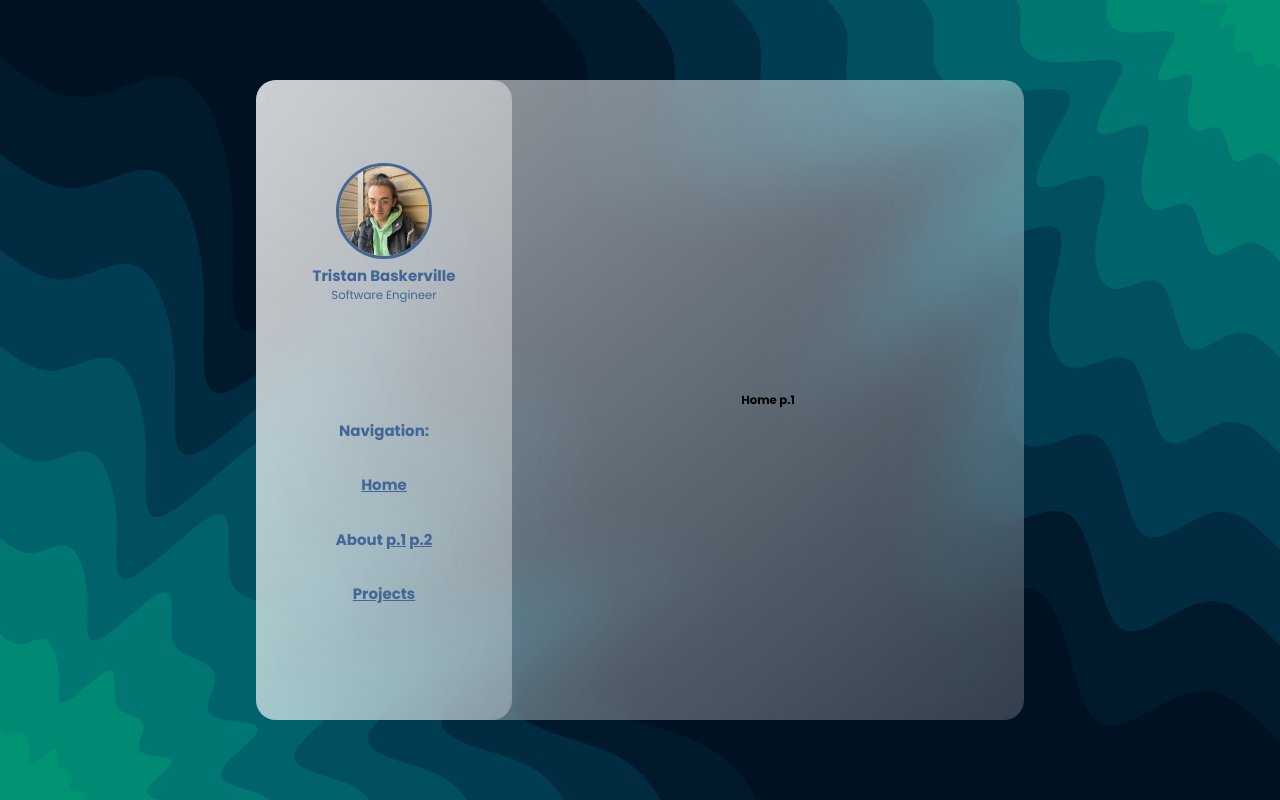
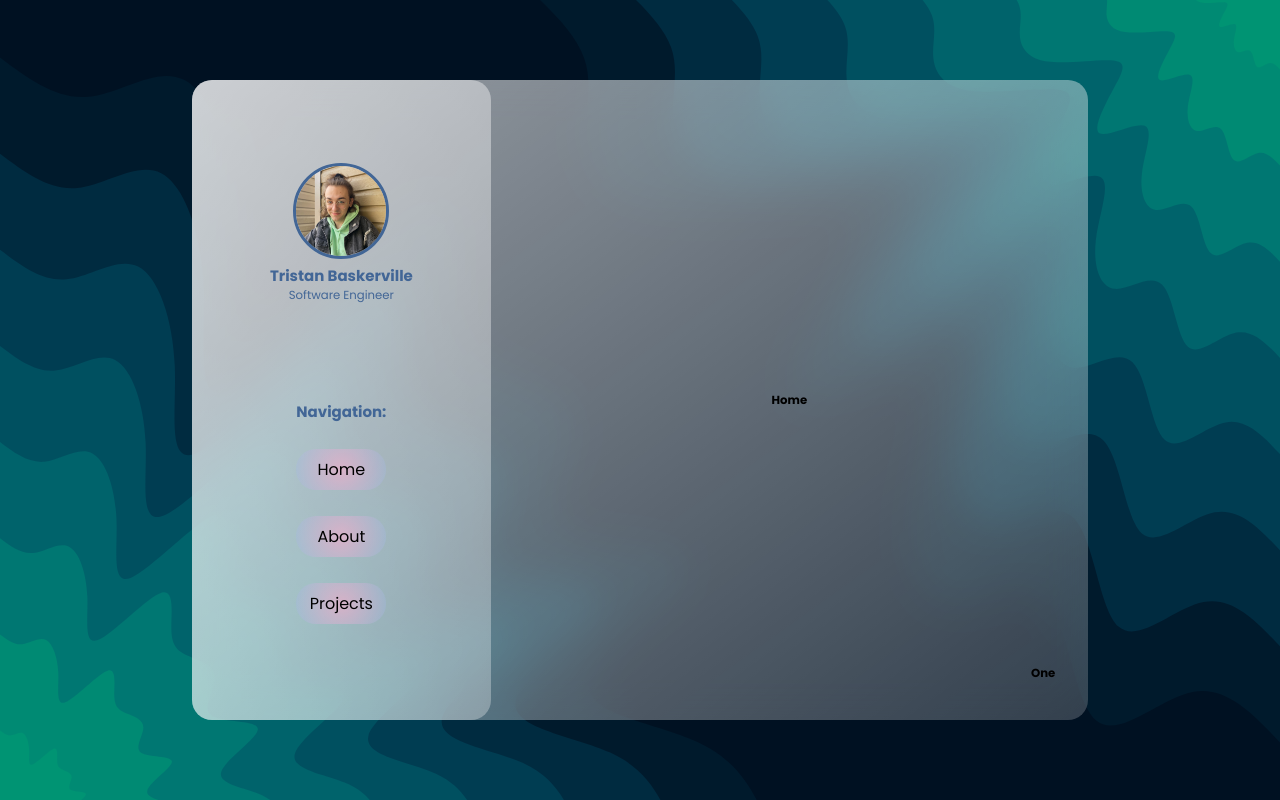
Before and after one commit to triskerville/triskerville.github.io, a plain HTML site: page index.html in a window 1280 px wide. Drawn offline with Linux system fonts and the light colour scheme.

Commit message:
Establish page navigation layout. Add Page Numbers.

```diff
--- a/index.html
+++ b/index.html
@@ -1,15 +1,17 @@
 <!DOCTYPE html>
 <html lang="en">
-
   <head>
-  <meta charset="UTF-8">
-  <meta http-equiv="X-UA-Compatible" content="IE=edge">
-  <meta name="viewport" content="width=device-width, initial-scale=1.0">
+    <meta charset="UTF-8" />
+    <meta http-equiv="X-UA-Compatible" content="IE=edge" />
+    <meta name="viewport" content="width=device-width, initial-scale=1.0" />
     <title>Tristan Baskerville | Landing</title>
-  <link rel="preconnect" href="https://fonts.googleapis.com">
-  <link rel="preconnect" href="https://fonts.gstatic.com" crossorigin>
-  <link href="https://fonts.googleapis.com/css2?family=Poppins:wght@400;500;700&display=swap" rel="stylesheet">
-  <link rel="stylesheet" href="./style.css">
+    <link rel="preconnect" href="https://fonts.googleapis.com" />
+    <link rel="preconnect" href="https://fonts.gstatic.com" crossorigin />
+    <link
+      href="https://fonts.googleapis.com/css2?family=Poppins:wght@400;500;700&display=swap"
+      rel="stylesheet"
+    />
+    <link rel="stylesheet" href="./style.css" />
   </head>
 
   <body>
@@ -17,49 +19,47 @@
       <section class="glass">
         <div class="dashboard solid">
           <div class="profile">
-          <img class="avatar" src="./images/Profile.jpg" alt="Profile">
+            <img class="avatar" src="./images/Profile.jpg" alt="Profile" />
             <h2>Tristan Baskerville</h2>
             <h3>Software Engineer</h3>
           </div>
           <div class="links">
             <h2>Navigation:</h2>
-          <div class="link">
-            <h2>
-              <a href="#home-1">Home</a>
-            </h2>
-          </div>
-          <div class="link">
-            <h2>About
-              <a href="#about-1">p.1</a>
-              <a href="#about-2">p.2</a>
-            </h2>
-          </div>
-          <div class="link">
-            <h2>
-              <a href="#projects-1">Projects</a>
-            </h2>
-          </div>
+            <a class="nav-link" href="#home-1">Home</a>
+            <a class="nav-link" href="#about-1">About</a>
+            <a class="nav-link" href="#projects-1">Projects</a>
           </div>
         </div>
         <div class="content">
-
           <section class="page" id="home-1">
-          <h1>Home p.1</h1>
+            <h1>Home</h1>
+            <footer><h3>One</h3></footer>
           </section>
           <section class="page" id="about-1">
-          <h1>About p.1</h1>
+            <h1>About</h1>
+            <a class="nav-link next" href="#about-2">Next Page</a>
+            <footer><h3>One</h3></footer>
           </section>
           <section class="page" id="about-2">
-          <h1>About p.2</h1>
+            <h1>About</h1>
+            <a class="nav-link prev" href="#about-1">Prev. Page</a>
+            <footer><h3>Two</h3></footer>
           </section>
           <section class="page" id="projects-1">
-          <h1>Projects p.1</h1>
+            <iframe
+              class="solid"
+              width="560"
+              height="315"
+              src="https://www.youtube-nocookie.com/embed/3Qtoe79ojpc"
+              title="YouTube video player"
+              frameborder="0"
+              allow="accelerometer; autoplay; clipboard-write; encrypted-media; gyroscope; picture-in-picture"
+              allowfullscreen
+            ></iframe>
+            <footer><h3>One</h3></footer>
           </section>
-
         </div>
       </section>
     </main>
-
   </body>
-
 </html>
--- a/style.css
+++ b/style.css
@@ -4,33 +4,35 @@
   box-sizing: border-box;
 }
 
-html{
+html {
   font-size: 62.5%;
 }
 
-main{
+main {
   font-family: "Poppins", sans-serif;
   min-height: 100vh;
-  background: url(./images/blob-scene-haikei.svg) no-repeat;
+  background: url(./images/blob-scene-haikei.svg) no-repeat center;
   background-size: cover;
-  background-position: center;
   display: flex;
   align-items: center;
   justify-content: center;
 }
 
-/* hyperlinks have a weird color, so we deactivate the weird color here */
-a, a:visited, a:hover, a:active {
+/* anchors can have weird color, so we deactivate the weird color here */
+/* a,
+a:visited,
+a:hover,
+a:active {
   color: inherit;
-}
+} */
 
 .glass {
   min-height: 80vh;
-  width: 60%;
+  width: 70%;
   background: linear-gradient(
     to right bottom,
-    rgba(255,255,255, 0.6),
-    rgba(255,255,255,0.2)
+    rgba(255, 255, 255, 0.6),
+    rgba(255, 255, 255, 0.2)
   );
   backdrop-filter: blur(2rem);
   border-radius: 2rem;
@@ -41,8 +43,8 @@ a, a:visited, a:hover, a:active {
 .solid {
   background: linear-gradient(
     to right bottom,
-    rgba(255,255,255, 0.5),
-    rgba(255,255,255, 0.3)
+    rgba(255, 255, 255, 0.5),
+    rgba(255, 255, 255, 0.3)
   );
   border-radius: 2rem;
   color: #426696;
@@ -58,11 +60,10 @@ a, a:visited, a:hover, a:active {
   justify-content: space-evenly;
   text-align: center;
 }
-.links {
-  flex: 0.5;
-  display: flex;
-  flex-direction: column;
-  justify-content: space-evenly;
+.profile > .avatar {
+  width: 9.6rem;
+  border-style: solid;
+  border-radius: 50%;
 }
 .profile {
   color: inherit;
@@ -70,10 +71,11 @@ a, a:visited, a:hover, a:active {
 .profile h3 {
   font-weight: normal;
 }
-.avatar {
-  width: 9.6rem;
-  border-style: solid;
-  border-radius: 50%;
+.links {
+  flex: 0.5;
+  display: flex;
+  flex-direction: column;
+  justify-content: space-around;
 }
 
 .content {
@@ -86,8 +88,6 @@ a, a:visited, a:hover, a:active {
   grid-template-rows: repeat(3, 100%);
   grid-template-columns: repeat(2, 100%);
 
-
-
   /* set content to auto hide when overflowing. add nice scroll effect! */
   overflow: hidden;
   scroll-behavior: smooth;
@@ -97,9 +97,68 @@ a, a:visited, a:hover, a:active {
   display: flex;
   align-items: center;
   justify-content: center;
+  /* all children should now move relative to their respective page */
+  position: relative;
+}
+.page > footer {
+  /* position in corner and center page number */
+  position: absolute;
+  bottom: 5%;
+  right: 5%;
+  display: flex;
+  align-items: center;
+  justify-content: center;
+  /* set up size of page number */
+  width: 3rem;
+  height: 3rem;
+  border-radius: 50%;
+}
+
+.nav-link {
+  border-radius: 2rem;
+  cursor: pointer;
+  text-decoration: none;
+  /* font settings */
+  font-family: inherit;
+  font-size: 16px;
+  /* background: linear-gradient(
+    to right bottom,
+    rgba(60, 174, 250, 0.6),
+    rgba(60, 175, 250, 0.2)
+  ); */
+  background: radial-gradient(
+    circle,
+    rgba(238, 174, 202, 0.7) 0%,
+    rgba(148, 187, 233, 0.3) 100%
+  );
+  color: black;
+  min-width: 80px;
+  padding: 8px 10px;
+}
+.nav-link:hover {
+  filter: brightness(70%);
+}
+.nav-link:focus {
+  outline: none;
+  box-shadow: 0 0 0 4px #ced7eb;
+}
+
+/* we specifically want the next buttons to be on the right,
+   and the previous buttons on the left relative to their page */
+.page > .nav-link.next {
+  position: absolute;
+  right: 5%;
+}
+.page > .nav-link.prev {
+  position: absolute;
+  left: 5%;
 }
 
 #about-2 {
   grid-column: 2 / 3;
   grid-row: 2 / 3;
 }
+
+.page iframe {
+  padding: 10px;
+}
```
Lines whose indentation alone changed are shown as unchanged.
